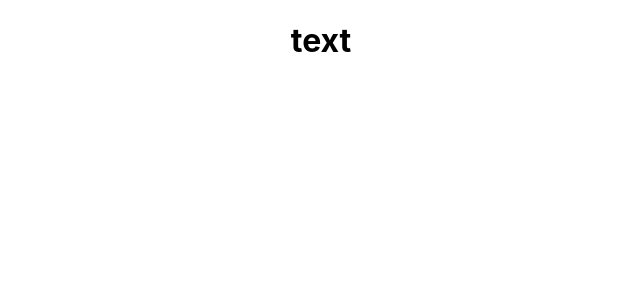
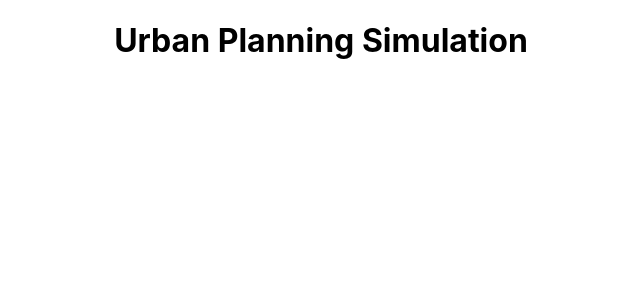
Before and after one commit to briandabuilder/urban_project, a React (Create React App) app in the folder urban_planning_app/: page / in a window 1280 px wide. Shown: the top 300 px of the page, without its empty margins (319-959 px from the left). Built offline with nearby package versions, Linux system fonts and the light colour scheme.

Commit message:
Update ProjectName.jsx

```diff
--- a/urban_planning_app/src/components/ProjectName.jsx
+++ b/urban_planning_app/src/components/ProjectName.jsx
@@ -1,9 +1,9 @@
-import React from 'react'
+import React from 'react';
 import ReactDOM from 'react-dom/client';
 
 function ProjectName() {
     return (
-        <h1>text</h1>
+        <h1>Urban Planning Simulation</h1>
 
     )
 }
```
